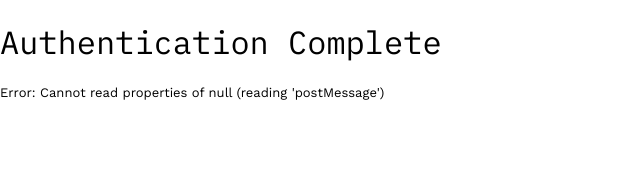
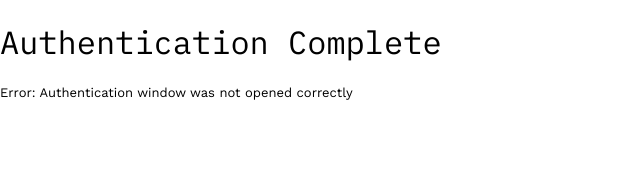
Before and after one commit to Turing-Sandbox/Summarizz, a Next.js app in the folder frontend/: page /auth/popup-callback in a window 1280 px wide. Shown: the top 175 px of the page, without its empty margins (0-640 px from the left). Built offline with nearby package versions, Linux system fonts and the light colour scheme.

Commit message:
Verify if window.opener exists and better error handling

```diff
--- a/frontend/src/app/auth/popup-callback/page.tsx
+++ b/frontend/src/app/auth/popup-callback/page.tsx
@@ -18,6 +18,12 @@ export default function PopupCallbackPage() {
             const uid = searchParams.get('uid');
             const errorMsg = searchParams.get('error');
 
+            // Verify window.opener exists
+            if (!window.opener) {
+                setError('Authentication window was not opened correctly');
+                return;
+            }
+
             // Send message to parent window
             if (errorMsg) {
                 window.opener.postMessage({ error: decodeURIComponent(errorMsg) }, window.location.origin);
@@ -30,7 +36,8 @@ export default function PopupCallbackPage() {
             // Close the popup after sending the message
             window.close();
         } catch (err: any) {
-            setError(err.message || 'Failed to process authentication');
+            console.error('Error in popup callback:', err);
+            setError(err instanceof Error ? err.message : 'Failed to process authentication');
         }
     }, [searchParams]);
 
```
